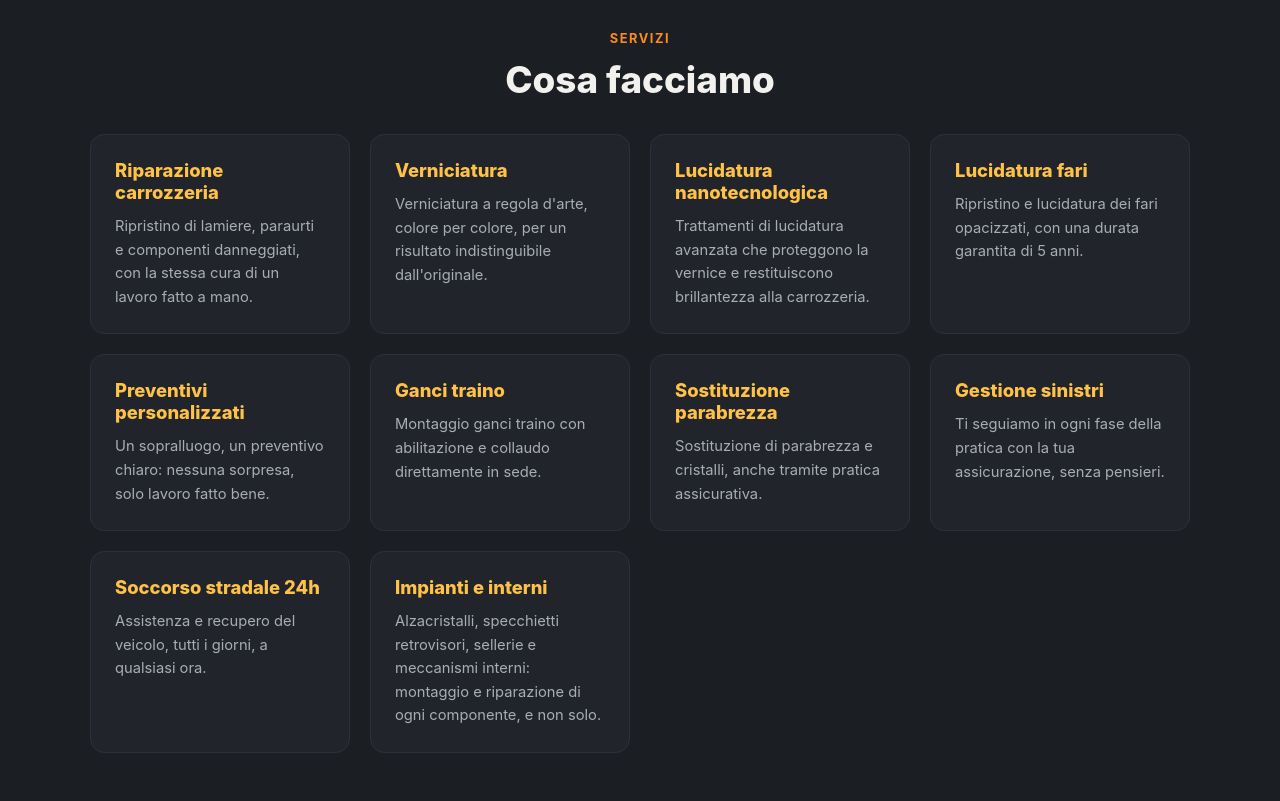
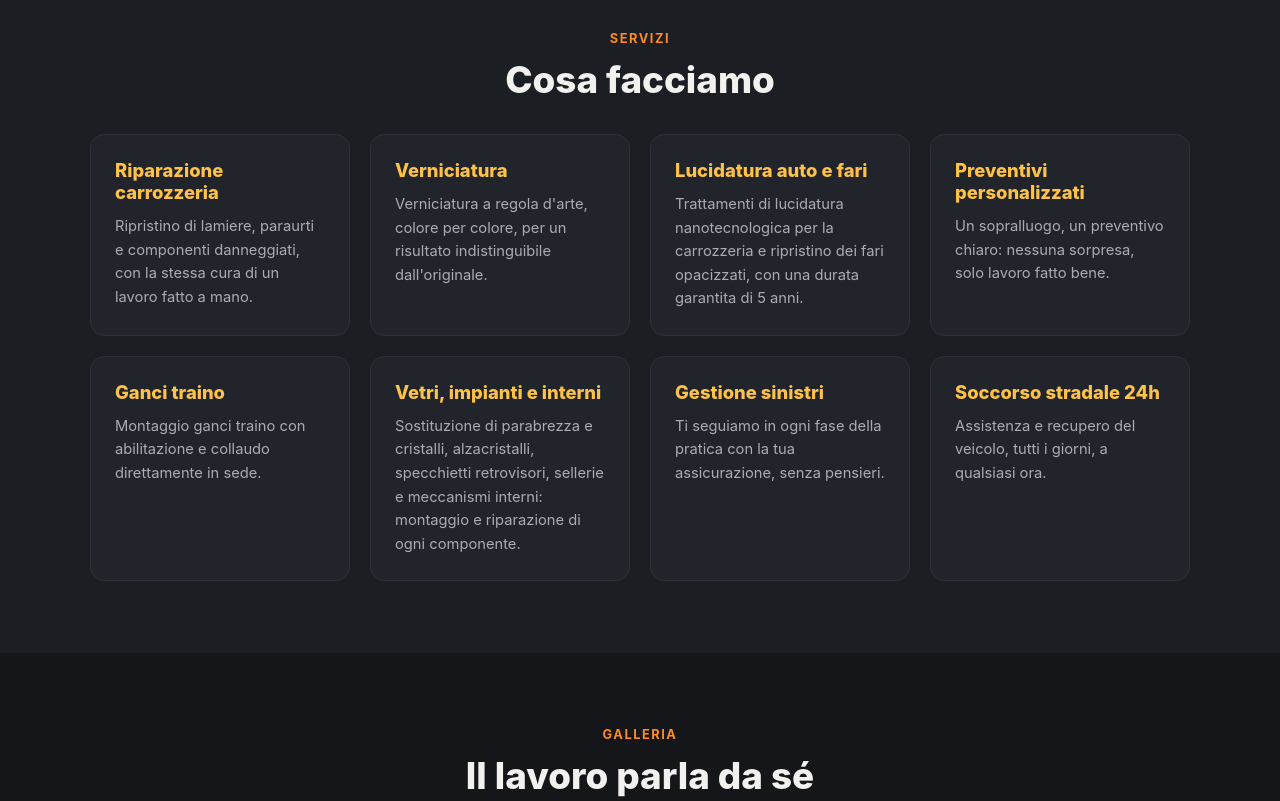
Before and after one commit to autocarrozzeriabarletta/autocarrozzeriabarletta.github.io, a plain HTML site: page index.html in a window 1280 px wide. Shown: the part 1700-2501 px from the top of the page. Drawn offline with Linux system fonts and the light colour scheme.

Commit message:
Accorpa i servizi in 8 riquadri per accorciare la sezione su mobile

```diff
--- a/index.html
+++ b/index.html
@@ -182,12 +182,8 @@
           <p>Verniciatura a regola d'arte, colore per colore, per un risultato indistinguibile dall'originale.</p>
         </div>
         <div class="card">
-          <h3>Lucidatura nanotecnologica</h3>
-          <p>Trattamenti di lucidatura avanzata che proteggono la vernice e restituiscono brillantezza alla carrozzeria.</p>
-        </div>
-        <div class="card">
-          <h3>Lucidatura fari</h3>
-          <p>Ripristino e lucidatura dei fari opacizzati, con una durata garantita di 5 anni.</p>
+          <h3>Lucidatura auto e fari</h3>
+          <p>Trattamenti di lucidatura nanotecnologica per la carrozzeria e ripristino dei fari opacizzati, con una durata garantita di 5 anni.</p>
         </div>
         <div class="card">
           <h3>Preventivi personalizzati</h3>
@@ -198,8 +194,8 @@
           <p>Montaggio ganci traino con abilitazione e collaudo direttamente in sede.</p>
         </div>
         <div class="card">
-          <h3>Sostituzione parabrezza</h3>
-          <p>Sostituzione di parabrezza e cristalli, anche tramite pratica assicurativa.</p>
+          <h3>Vetri, impianti e interni</h3>
+          <p>Sostituzione di parabrezza e cristalli, alzacristalli, specchietti retrovisori, sellerie e meccanismi interni: montaggio e riparazione di ogni componente.</p>
         </div>
         <div class="card">
           <h3>Gestione sinistri</h3>
@@ -208,10 +204,6 @@
         <div class="card">
           <h3>Soccorso stradale 24h</h3>
           <p>Assistenza e recupero del veicolo, tutti i giorni, a qualsiasi ora.</p>
-        </div>
-        <div class="card">
-          <h3>Impianti e interni</h3>
-          <p>Alzacristalli, specchietti retrovisori, sellerie e meccanismi interni: montaggio e riparazione di ogni componente, e non solo.</p>
         </div>
       </div>
     </div>
--- a/styles.css
+++ b/styles.css
@@ -336,8 +336,6 @@ blockquote {
 .cards-grid .card:nth-child(6) { transition-delay: 2s; }
 .cards-grid .card:nth-child(7) { transition-delay: 2.4s; }
 .cards-grid .card:nth-child(8) { transition-delay: 2.8s; }
-.cards-grid .card:nth-child(9) { transition-delay: 3.2s; }
-.cards-grid .card:nth-child(10) { transition-delay: 3.6s; }
 
 @media (prefers-reduced-motion: reduce) {
   .cards-grid .card {
```
